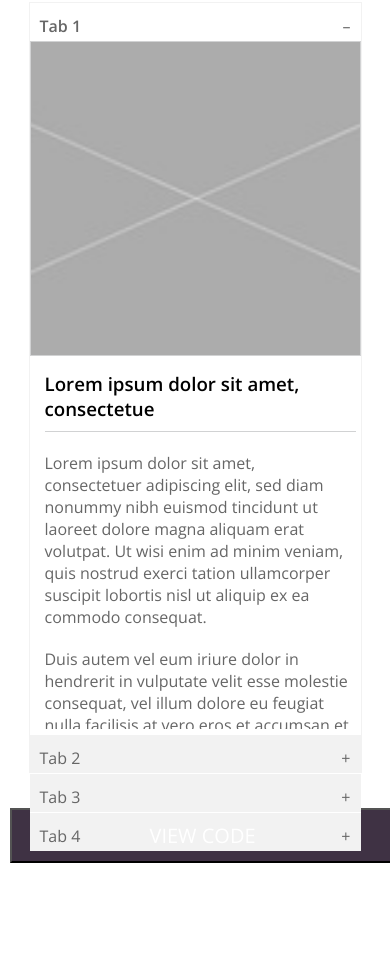
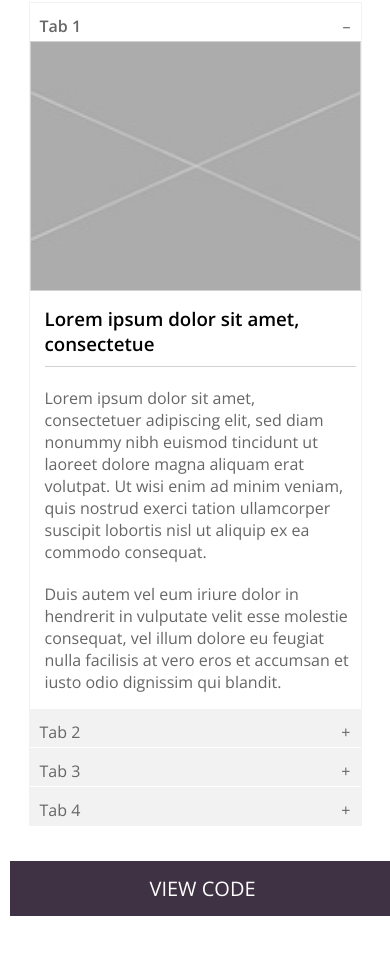
Before and after one commit to jenPlusPlus/pattrn-party, a plain HTML site: page index.html in a window 390 px wide. Shown: the part 191-1146 px from the top of the page. Before the commit the page ends 1054 px from the top, so only its background shows below. Drawn offline with nearby package versions, Linux system fonts and the light colour scheme.

Commit message:
Fix heights

```diff
--- a/index.html
+++ b/index.html
@@ -67,7 +67,9 @@
           </div>
         </article>
       </section>
-      <button class='view-code'>VIEW CODE</button>
+      <a target='_blank' class='view-code-link' href='https://codepen.io/jenwoodson/pen/eymyJb'>
+        <button class='view-code'>VIEW CODE</button>
+      </a>
     </main>
     <script src='https://ajax.googleapis.com/ajax/libs/jquery/3.2.1/jquery.min.js'></script>
     <script type="text/javascript" src="scripts.js">
--- a/scripts.js
+++ b/scripts.js
@@ -1,6 +1,4 @@
 $('.tab-title').on('click', (event) => {
-  console.log(event.target);
-  console.log(`tab-${event.target.id[event.target.id.length-1]}`);
   $(event.target).siblings().removeClass('tab-title-active');
   $(event.target).addClass('tab-title-active');
   $('.expand-tab').html('+');
--- a/styles/styles.css
+++ b/styles/styles.css
@@ -4,9 +4,20 @@
   padding: 0;
   font-family: 'Open Sans', sans-serif; }
 
+a {
+  text-decoration: none;
+  cursor: pointer;
+  height: 55px;
+  width: 385px;
+  margin: auto;
+  display: block; }
+
 body {
   height: 100vh;
   width: 100vw; }
+
+button {
+  border: 0; }
 
 header {
   background-color: #2F2235;
@@ -111,7 +122,8 @@ main {
   background-color: #3F3244;
   color: #FFFFFF;
   font-weight: 300;
-  font-size: 20px; }
+  font-size: 20px;
+  cursor: pointer; }
 
 .tab-active#tab-4 {
   border-right: 1px solid #D1D2D3;
@@ -146,6 +158,9 @@ main {
   border-right: 0; }
 
 @media screen and (max-width: 690px) {
+  body {
+    height: auto; }
+
   header {
     flex-direction: column;
     height: 100px; }
@@ -156,6 +171,10 @@ main {
     border-top: 1px solid #3F3244;
     width: 105px;
     height: 1px; }
+
+  main {
+    height: 100%;
+    padding-bottom: 40px; }
 
   .expand-tab {
     display: inline; }
@@ -175,7 +194,7 @@ main {
   .tab-image {
     background-image: url("./../assets/placeholder_image_280x125.jpg");
     min-width: 100%;
-    height: 350px;
+    height: 250px;
     background-position: center; }
 
   .tab-text-container {
```
